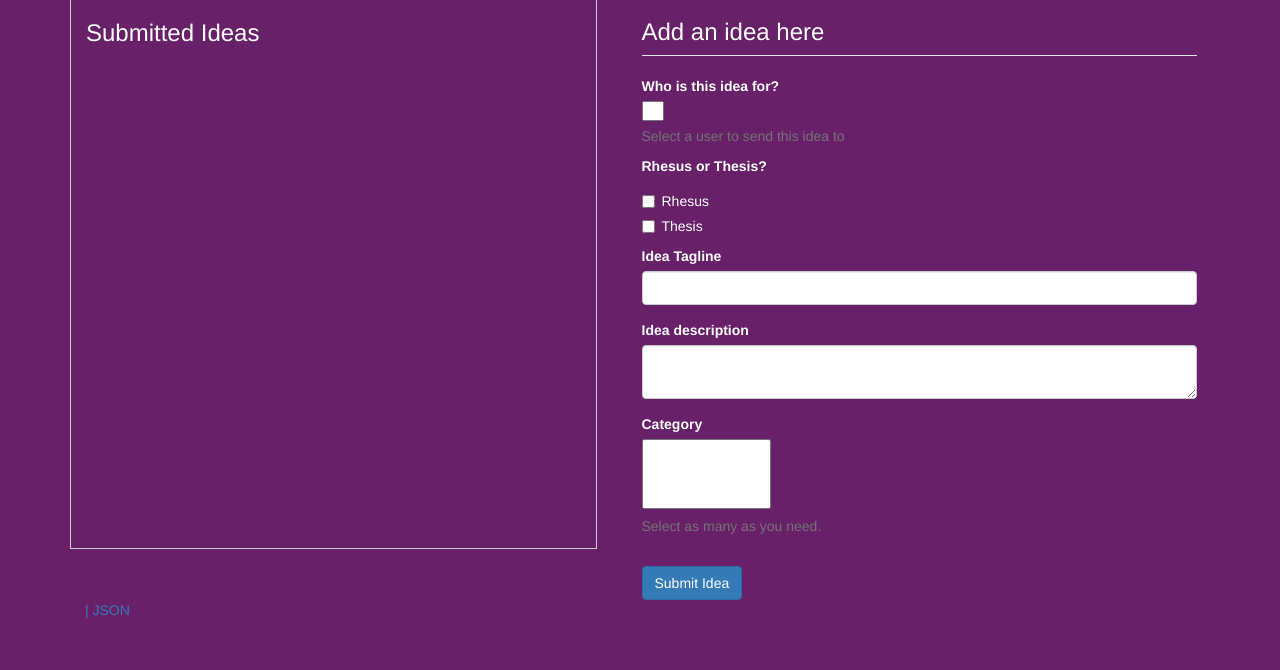
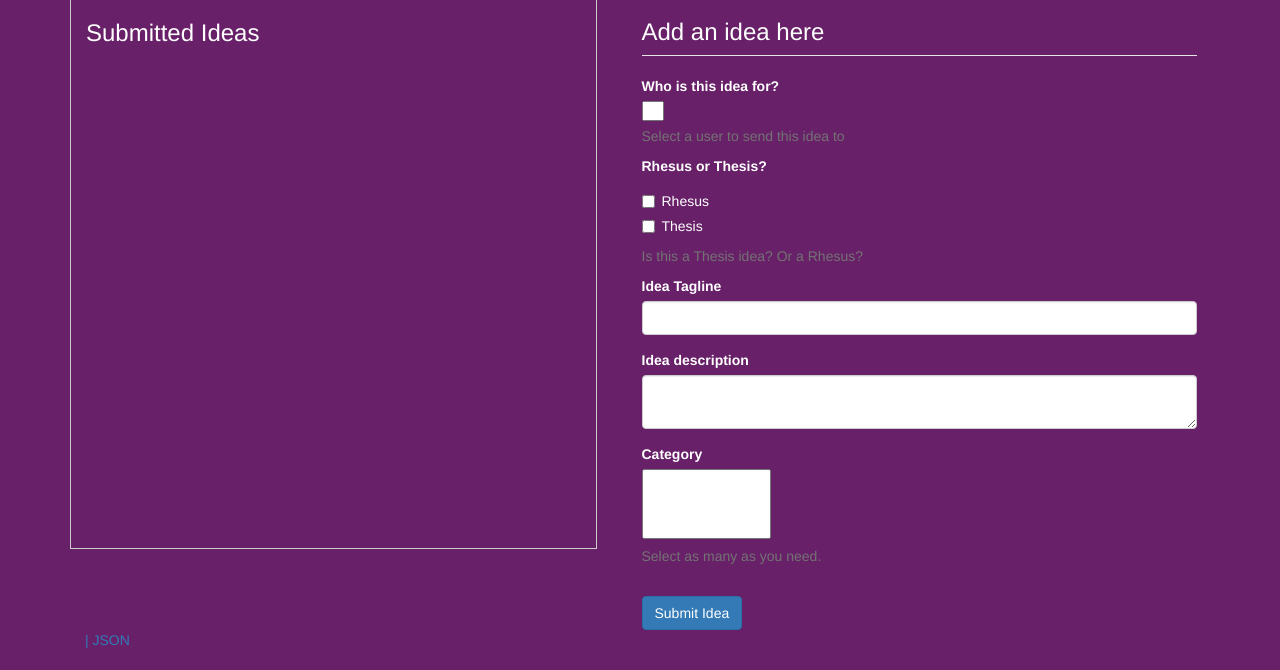
Before and after one commit to MilazzoCookies/RhesusThesis, a Flask app: page / in a window 1280 px wide. Shown: the part 113-783 px from the top of the page. Before the commit the page ends 731 px from the top, so only its background shows below. Run offline with Flask 2, Linux system fonts and the light colour scheme; data that the repository does not hold is empty; parts of the project's set-up code (start-up, migrations or seed data) failed here and were passed over; some libraries are stand-ins or nearby versions; some web fonts are replaced.

Commit message:
Minor changes made, delivering version 1.01

```diff
--- a/templates/main.html
+++ b/templates/main.html
@@ -73,10 +73,9 @@
 			<!-- <Br> -->
 
 			<label>Rhesus or Thesis?</label>
-			<p class="help-block"></p>
+
 			<!-- {# comment - loop through rhesusThesis and create checkboxes #} -->
 			{% for r in rhesusThesis|sort %}
-
 			<div class="checkbox">
 				<label>
 					<input type="checkbox" name="rhesusThesis" value="{{r}}"> {{ r|title }}
@@ -84,6 +83,7 @@
 
 			</div>
 			{% endfor %}
+			<p class="help-block">Is this a Thesis idea? Or a Rhesus?</p>
 
 			<div class="form-group" style = "width = 65%;">
 				<label for="tagline">Idea Tagline</label>
```
